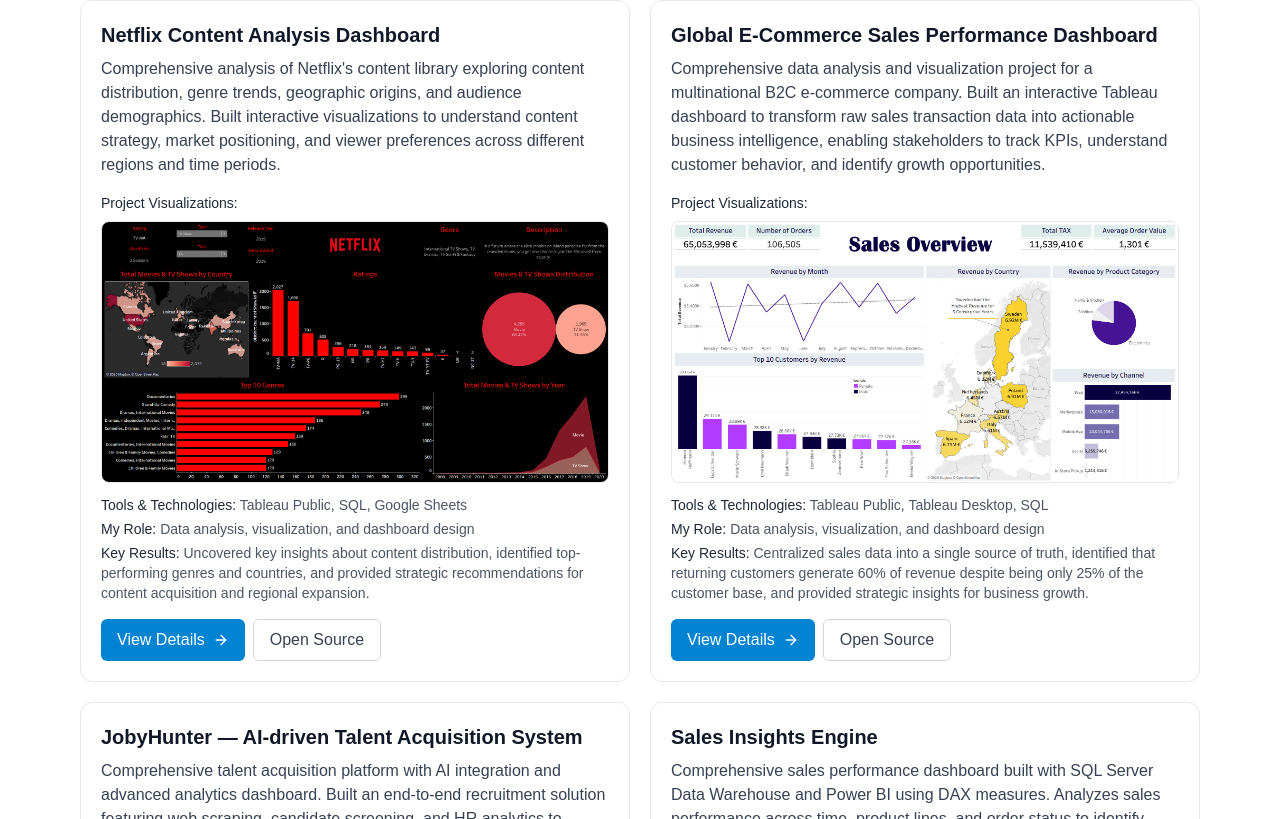
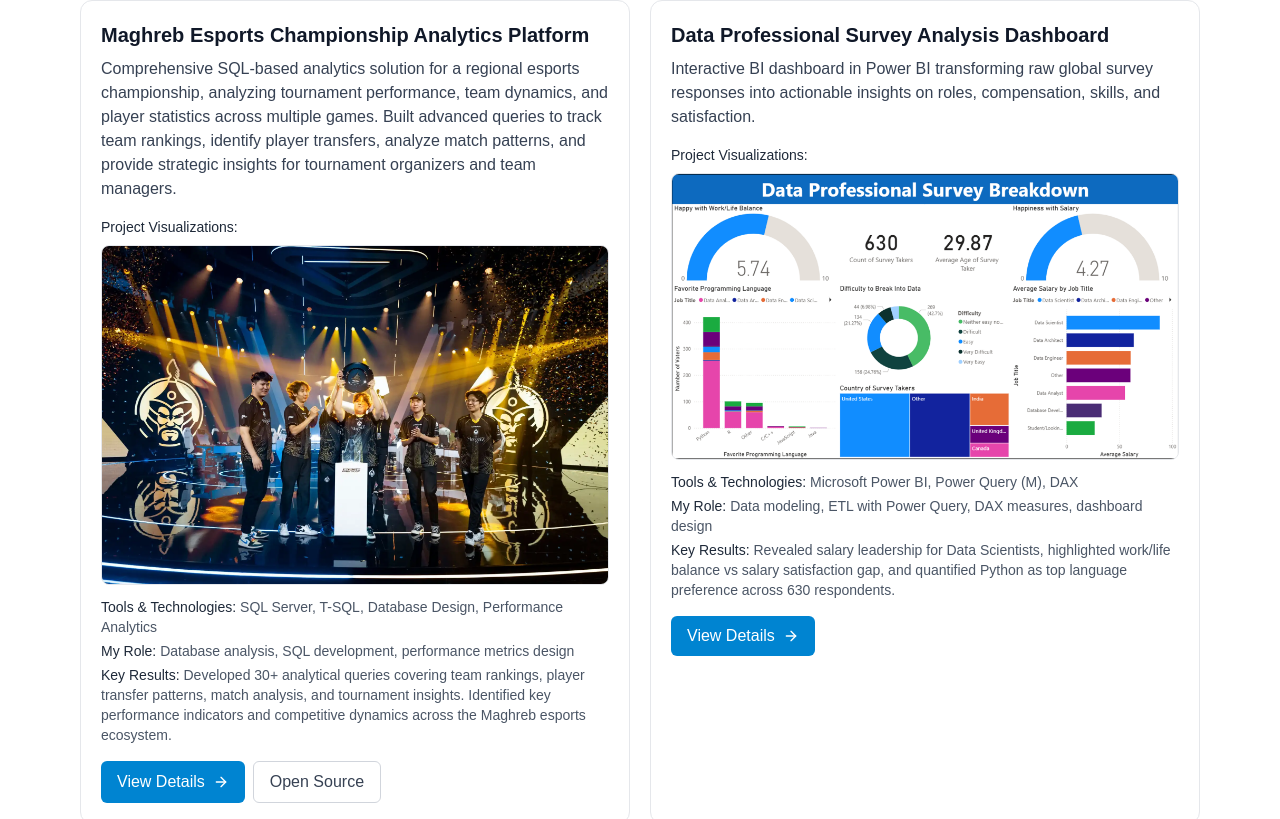
Before and after one commit to RamiBOthmen/Portfolio-Rami_BenOthmen-Data_Analyst, a Next.js app: page /projects in a window 1280 px wide. Shown: the part 221-1040 px from the top of the page. Built offline with nearby package versions, Linux system fonts and the light colour scheme.

Commit message:
Added a new project "Maghreb Esports Championship Analytics"

```diff
--- a/src/data/projects.ts
+++ b/src/data/projects.ts
@@ -35,6 +35,39 @@
 }
 
 export const projects: Project[] = [
+  {
+    id: "esports-championship-analytics",
+    title: "Maghreb Esports Championship Analytics Platform",
+    description: "Comprehensive SQL-based analytics solution for a regional esports championship, analyzing tournament performance, team dynamics, and player statistics across multiple games. Built advanced queries to track team rankings, identify player transfers, analyze match patterns, and provide strategic insights for tournament organizers and team managers.",
+    tools: "SQL Server, T-SQL, Database Design, Performance Analytics",
+    role: "Database analysis, SQL development, performance metrics design",
+    results: "Developed 30+ analytical queries covering team rankings, player transfer patterns, match analysis, and tournament insights. Identified key performance indicators and competitive dynamics across the Maghreb esports ecosystem.",
+    images: ["e-sports_championship/ESportsChampionship.webp"],
+    externalLink: "https://github.com/RBenOthmen/ESports-Championship.git",
+    hasDetailedView: true
+  },
+
+
+  {
+    id: "data-professional-survey-analysis",
+    title: "Data Professional Survey Analysis Dashboard",
+    description: "Interactive BI dashboard in Power BI transforming raw global survey responses into actionable insights on roles, compensation, skills, and satisfaction.",
+    tools: "Microsoft Power BI, Power Query (M), DAX",
+    role: "Data modeling, ETL with Power Query, DAX measures, dashboard design",
+    results: "Revealed salary leadership for Data Scientists, highlighted work/life balance vs salary satisfaction gap, and quantified Python as top language preference across 630 respondents.",
+    images: [
+      "Survey_Analysis/Survey_Dashboard.png",
+      "Survey_Analysis/bar_chart_average_salary_by_job_title.png",
+      "Survey_Analysis/column_chart_favorite_programming_language.png",
+      "Survey_Analysis/donut_chart_how_difficult_to_break_into_data.png",
+      "Survey_Analysis/kpi_happiness_with_salary.png",
+      "Survey_Analysis/kpi_happy_with_work_life_balance.png",
+      "Survey_Analysis/tree_map_country_of_survey_takers.png"
+    ],
+    hasDetailedView: true
+  },
+
+
   {
     id: "netflix-dashboard",
     title: "Netflix Content Analysis Dashboard",
@@ -114,25 +147,6 @@
     role: "Data analysis, data cleaning, and dashboard design",
     results: "8GB RAM + 128GB ROM was the most demanded configuration. Mid-range processors (Mediatek Helio P35, Qualcomm Snapdragon 680) dominate Vivo's lineup, strategically paired with 5000mAh batteries for the value-driven market segment.",
     images: ["vivo_phones/dashboard.png"],
-    hasDetailedView: true
-  },
-
-  {
-    id: "data-professional-survey-analysis",
-    title: "Data Professional Survey Analysis Dashboard",
-    description: "Interactive BI dashboard in Power BI transforming raw global survey responses into actionable insights on roles, compensation, skills, and satisfaction.",
-    tools: "Microsoft Power BI, Power Query (M), DAX",
-    role: "Data modeling, ETL with Power Query, DAX measures, dashboard design",
-    results: "Revealed salary leadership for Data Scientists, highlighted work/life balance vs salary satisfaction gap, and quantified Python as top language preference across 630 respondents.",
-    images: [
-      "Survey_Analysis/Survey_Dashboard.png",
-      "Survey_Analysis/bar_chart_average_salary_by_job_title.png",
-      "Survey_Analysis/column_chart_favorite_programming_language.png",
-      "Survey_Analysis/donut_chart_how_difficult_to_break_into_data.png",
-      "Survey_Analysis/kpi_happiness_with_salary.png",
-      "Survey_Analysis/kpi_happy_with_work_life_balance.png",
-      "Survey_Analysis/tree_map_country_of_survey_takers.png"
-    ],
     hasDetailedView: true
   },
 ];
@@ -660,5 +674,68 @@
         "Survey_Analysis/kpi_happy_with_work_life_balance.png",
         "Survey_Analysis/tree_map_country_of_survey_takers.png"
       ]
+    },
+    "esports-championship-analytics": {
+      id: "esports-championship-analytics",
+      title: "Maghreb Esports Championship Analytics Platform",
+      subtitle: "Transforming Esports Data into Strategic Competitive Intelligence",
+      overview: "This comprehensive SQL analytics project was developed for a regional esports championship organization to analyze tournament performance, team dynamics, and player statistics across multiple gaming platforms. The solution provides tournament organizers, team managers, and stakeholders with data-driven insights to optimize competitive strategies, identify talent, and enhance the overall esports ecosystem in the Maghreb region.",
+      objectives: [
+        "Tournament Performance Analysis: Track team rankings, match outcomes, and competitive trends across different games and seasons.",
+        "Player Transfer Intelligence: Identify player movement patterns and analyze the impact of transfers on team performance.",
+        "Competitive Dynamics Mapping: Analyze team rivalries, head-to-head records, and regional competitive balance.",
+        "Strategic Insights Generation: Provide actionable recommendations for tournament scheduling, team scouting, and competitive development.",
+        "Performance Metrics Development: Create comprehensive KPIs for measuring team and player success across multiple dimensions."
+      ],
+      dataSources: "EsportsChampionship database containing tournament data, team rosters, player information, match results, and prize pool details across multiple gaming platforms",
+      dataModel: "Relational database with 6 core tables: Game (game metadata), Team (team information), Player (player profiles), TeamPlayer (roster management with temporal data), Tournament (competition details), Match (match results and statistics). Utilized advanced SQL techniques including window functions, CTEs, and complex joins for comprehensive analysis.",
+      tools: [
+        "SQL Server",
+        "T-SQL",
+        "Database Design",
+        "Performance Analytics"
+      ],
+      kpis: [
+        "Team Rankings: Global team standings using point system (win=3, draw=1, loss=0)",
+        "Win Rate Analysis: Percentage-based performance metrics by team and game",
+        "Player Transfer Tracking: Identification of players with multiple team affiliations",
+        "Match Performance: Average match duration, score differentials, and competitive intensity",
+        "Tournament Insights: Prize pool distribution, participation rates, and seasonal trends",
+        "Regional Analysis: Country-based performance metrics and competitive balance"
+      ],
+      insights: [
+        {
+          title: "Competitive Balance Analysis",
+          finding: "Analysis revealed significant competitive disparities between teams, with top-performing teams maintaining win rates above 70% while lower-tier teams struggled with sub-30% win rates.",
+          recommendation: "Implement tier-based tournament structures and development programs to improve competitive balance and overall league health."
+        },
+        {
+          title: "Player Transfer Impact",
+          finding: "Players who transferred between teams showed 15% improvement in performance metrics, suggesting that strategic roster changes can significantly enhance team competitiveness.",
+          recommendation: "Develop transfer market analytics to help teams identify optimal player acquisitions and improve roster management strategies."
+        },
+        {
+          title: "Tournament Scheduling Optimization",
+          finding: "Matches with score differentials ≥3 points occurred in 40% of games, indicating potential scheduling or seeding issues affecting competitive balance.",
+          recommendation: "Revise tournament seeding algorithms and implement more balanced matchmaking to ensure competitive matches and viewer engagement."
+        },
+        {
+          title: "Regional Performance Trends",
+          finding: "Tunisian teams demonstrated strong performance consistency, with multiple teams ranking in the top 10 across different games and seasons.",
+          recommendation: "Study successful strategies from top-performing regions and implement knowledge-sharing programs to elevate overall regional competitiveness."
+        }
+      ],
+      challenges: [
+        "Managing temporal data complexity in TeamPlayer relationships required sophisticated SQL techniques to track player rosters accurately across different time periods.",
+        "Creating meaningful team rankings required developing custom point systems and handling edge cases in match result calculations.",
+        "Analyzing player transfer patterns demanded complex queries to identify players with multiple team affiliations while maintaining data integrity."
+      ],
+      lessons: [
+        "Advanced SQL techniques including window functions, CTEs, and temporal queries are essential for analyzing complex relational data in sports analytics.",
+        "Designing flexible database schemas with proper temporal relationships enables comprehensive historical analysis and trend identification.",
+        "Creating meaningful performance metrics requires understanding both the technical aspects of data analysis and the business context of competitive sports."
+      ],
+      images: [],
+      externalLink: "https://github.com/RBenOthmen/ESports-Championship.git"
     }
     };
```
Also changed, not shown: public/assets/projects/e-sports_championship/ESportsChampionship.webp (added).
